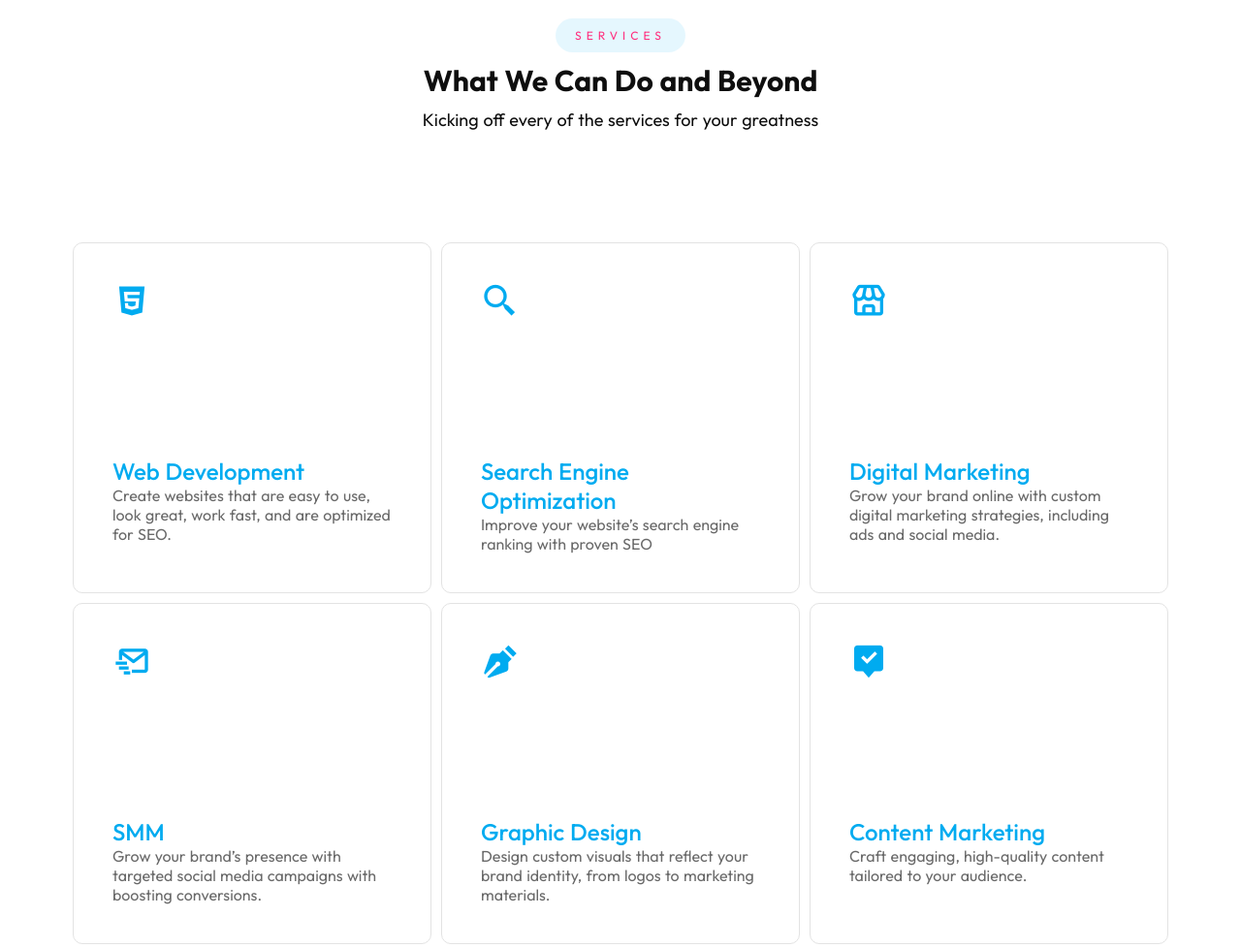
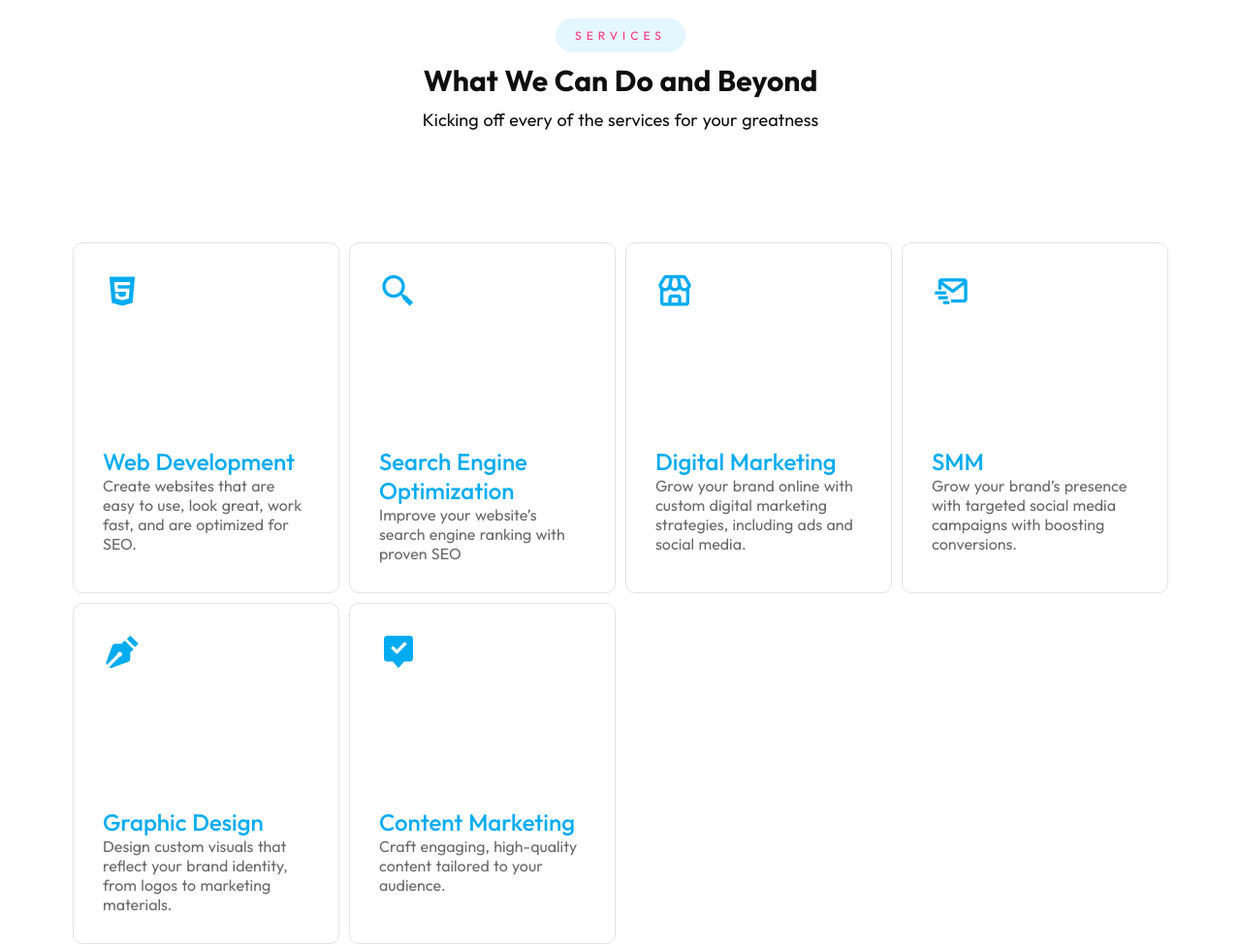
Before and after one commit to main-smartking/liteup-creative, a PHP site: page / in a window 1280 px wide. Shown: the part 4847-5825 px from the top of the page at 97% size. Run offline with PHP 8.4, Linux system fonts and the light colour scheme; some web fonts are replaced.

Commit message:
updating

```diff
--- a/assets/css/breakpoint.css
+++ b/assets/css/breakpoint.css
@@ -176,6 +176,10 @@
         font-size: 50px;
     }
 
+    .box .content {
+        padding: 15px;
+    }
+
     .blog-container {
         margin-top: 100px;
     }
--- a/assets/css/main.css
+++ b/assets/css/main.css
@@ -227,13 +227,13 @@ spline-viewer {
 
 .boxes-container .box {
 	display: flex;
-	width: 33.3333%;
+	width: 25%;
 }
 
 .box .content {
 	display: block;
 	border: 1px solid var(--clr-border);
-	padding: 40px;
+	padding: 30px;
 	margin: 5px;
 	border-radius: 10px;
 	height: calc(100% - 10px);
```
